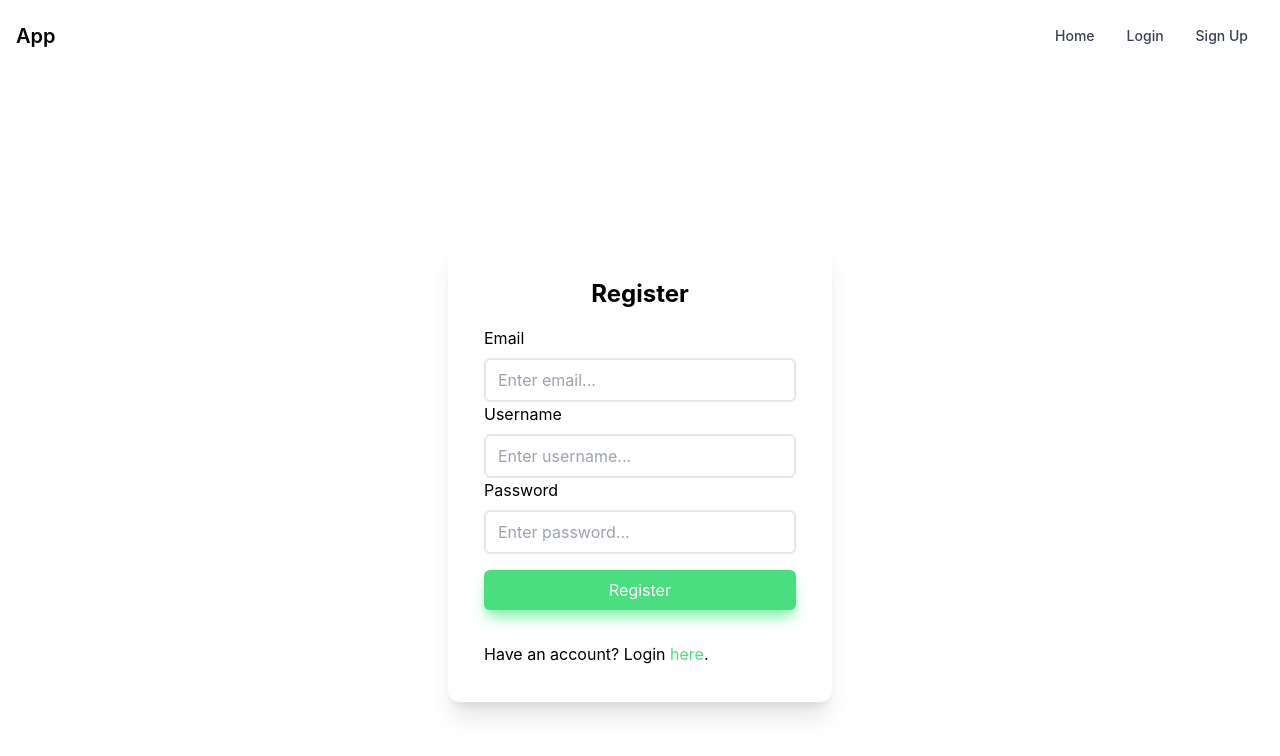
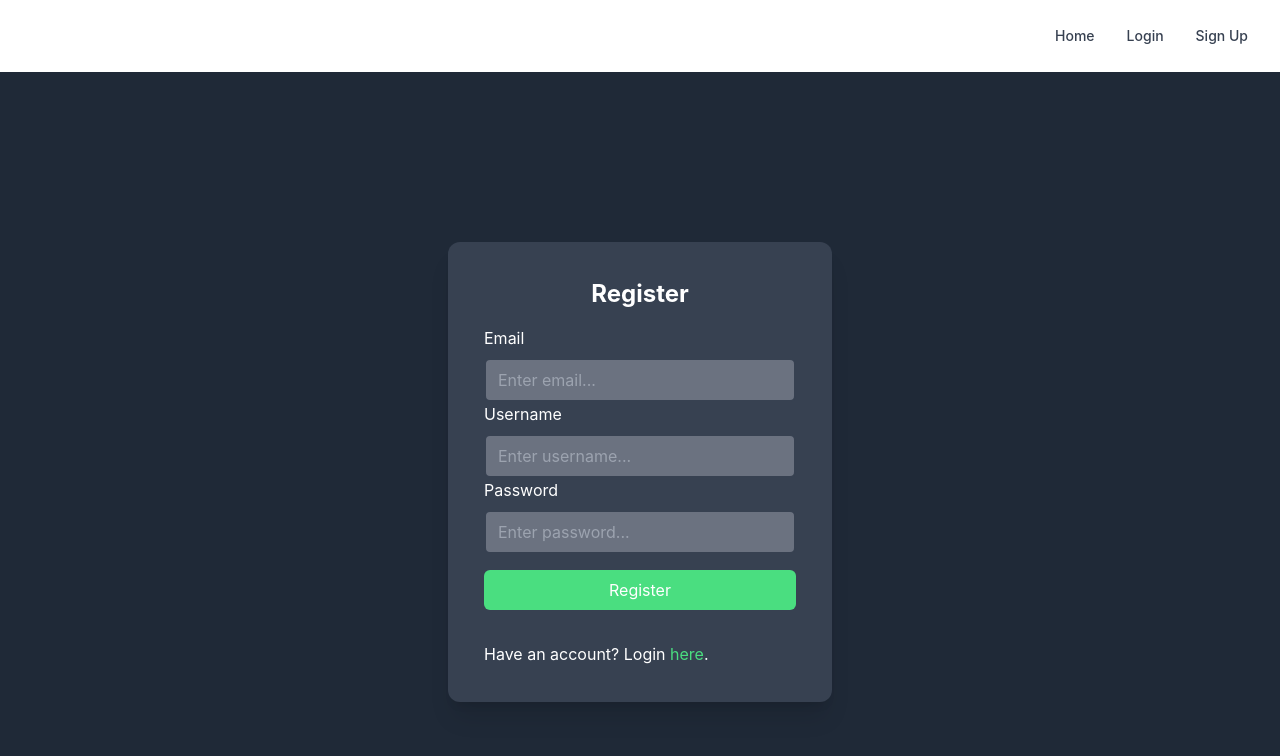
Before and after one commit to rhenaldkarrel/react-redux-toolkit-authentication-authorization-example, a React (Create React App) app: page /register in a window 1280 px wide. Shown: the top 756 px of the page. Built offline with nearby package versions, Linux system fonts and the light colour scheme.

Commit message:
styling: change color theme

```diff
--- a/src/components/BoardAdmin.tsx
+++ b/src/components/BoardAdmin.tsx
@@ -23,7 +23,7 @@ const BoardAdmin = () => {
   }, []);
 
   return (
-    <div className="h-screen bg-green-100 grid place-items-center">
+    <div className="h-screen grid place-items-center">
       <header className="text-3xl font-bold">
         <h3>{content}</h3>
       </header>
--- a/src/components/BoardModerator.tsx
+++ b/src/components/BoardModerator.tsx
@@ -23,7 +23,7 @@ const BoardModerator = () => {
   }, []);
 
   return (
-    <div className="h-screen bg-green-100 grid place-items-center">
+    <div className="h-screen grid place-items-center">
       <header className="text-3xl font-bold">
         <h3>{content}</h3>
       </header>
--- a/src/components/BoardUser.tsx
+++ b/src/components/BoardUser.tsx
@@ -23,7 +23,7 @@ const BoardUser = () => {
   }, []);
 
   return (
-    <div className="h-screen bg-green-100 grid place-items-center">
+    <div className="h-screen grid place-items-center">
       <header className="text-3xl font-bold">
         <h3>{content}</h3>
       </header>
--- a/src/components/Home.tsx
+++ b/src/components/Home.tsx
@@ -18,7 +18,7 @@ const Home = () => {
   }, []);
 
   return (
-    <div className="h-screen bg-green-100 grid place-items-center">
+    <div className="h-screen grid place-items-center">
       <header className="text-3xl font-bold">
         <h3>{content}</h3>
       </header>
--- a/src/index.css
+++ b/src/index.css
@@ -9,6 +9,8 @@ body {
     sans-serif;
   -webkit-font-smoothing: antialiased;
   -moz-osx-font-smoothing: grayscale;
+  @apply bg-gray-800;
+  @apply text-white;
 }
 
 code {
--- a/src/pages/Login/Login.tsx
+++ b/src/pages/Login/Login.tsx
@@ -2,7 +2,7 @@ import { useState, useEffect } from 'react';
 import { Formik, Field, Form, ErrorMessage } from 'formik';
 import * as Yup from 'yup';
 import { useAppDispatch, useAppSelector } from 'app/hooks';
-import { Navigate, useNavigate } from 'react-router-dom';
+import { Navigate, useNavigate, Link } from 'react-router-dom';
 
 import { login } from 'app/slices/auth';
 import { clearMessage } from 'app/slices/message';
@@ -53,7 +53,7 @@ export const Login = () => {
 
   return (
     <div className="grid justify-center items-center h-screen">
-      <div className="bg-white md:w-96 p-9 rounded-xl shadow-xl m-4">
+      <div className="bg-gray-700 md:w-96 p-9 rounded-xl shadow-xl m-4">
         <h1 className="font-bold mb-4 text-center text-2xl">Login</h1>
         <Formik
           initialValues={initialValues}
@@ -71,8 +71,8 @@ export const Login = () => {
                   name="username"
                   id="username"
                   placeholder="Enter username..."
-                  className={`border-2 rounded-md px-3 py-2 ${
-                    errors.username && touched.username && 'border-red-300'
+                  className={`border-2 border-gray-700 rounded-md px-3 py-2 bg-gray-500 ${
+                    errors.username && touched.username && 'border-red-500'
                   }`}
                 />
                 <ErrorMessage
@@ -90,8 +90,8 @@ export const Login = () => {
                   name="password"
                   id="password"
                   placeholder="Enter password..."
-                  className={`border-2 rounded-md px-3 py-2 ${
-                    errors.password && touched.password && 'border-red-300'
+                  className={`border-2 border-gray-700 rounded-md px-3 py-2 bg-gray-500 ${
+                    errors.password && touched.password && 'border-red-500'
                   }`}
                 />
                 <ErrorMessage
@@ -101,7 +101,7 @@ export const Login = () => {
                 />
               </div>
               <div className="grid mt-4">
-                <button className="bg-green-400 rounded-md text-white py-2 shadow-lg shadow-green-300">
+                <button className="bg-green-400 rounded-md text-white py-2">
                   Login
                 </button>
               </div>
@@ -110,9 +110,9 @@ export const Login = () => {
         </Formik>
         <div className="mt-8">
           Didn&apos;t have an account? Register{' '}
-          <a href="/register" className="text-green-400 hover:underline">
+          <Link to="/register" className="text-green-400 hover:underline">
             here
-          </a>
+          </Link>
           .
         </div>
         {message && (
--- a/src/pages/Profile/Profile.tsx
+++ b/src/pages/Profile/Profile.tsx
@@ -10,7 +10,7 @@ const Profile = () => {
 
   return (
     <div className="grid justify-center items-center h-screen">
-      <div className="bg-white md:w-96 p-9 rounded-xl shadow-xl m-4">
+      <div className="bg-white md:w-96 p-9 rounded-xl shadow-xl m-4 bg-gray-700">
         <h1>{currentUser.username}</h1>
         <p>ID: {currentUser.id}</p>
         <p>Email: {currentUser.email}</p>
--- a/src/pages/Register/Register.tsx
+++ b/src/pages/Register/Register.tsx
@@ -3,6 +3,7 @@ import { Formik, Field, Form, ErrorMessage } from 'formik';
 import * as Yup from 'yup';
 import { useAppDispatch, useAppSelector } from 'app/hooks';
 import classnames from 'classnames';
+import { Link } from 'react-router-dom';
 
 import { register } from 'app/slices/auth';
 import { clearMessage } from 'app/slices/message';
@@ -61,7 +62,7 @@ export const Register = () => {
 
   return (
     <div className="grid justify-center items-center h-screen">
-      <div className="bg-white md:w-96 p-9 rounded-xl shadow-xl m-4">
+      <div className="bg-gray-700 md:w-96 p-9 rounded-xl shadow-xl m-4">
         <h1 className="font-bold mb-4 text-center text-2xl">Register</h1>
         <Formik
           initialValues={initialValues}
@@ -79,8 +80,8 @@ export const Register = () => {
                   name="email"
                   id="email"
                   placeholder="Enter email..."
-                  className={`border-2 rounded-md px-3 py-2 ${
-                    errors.email && touched.email && 'border-red-300'
+                  className={`border-2 border-gray-700 bg-gray-500 rounded-md px-3 py-2 ${
+                    errors.email && touched.email && 'border-red-500'
                   }`}
                 />
                 <ErrorMessage
@@ -98,8 +99,8 @@ export const Register = () => {
                   name="username"
                   id="username"
                   placeholder="Enter username..."
-                  className={`border-2 rounded-md px-3 py-2 ${
-                    errors.username && touched.username && 'border-red-300'
+                  className={`border-2 border-gray-700 bg-gray-500 rounded-md px-3 py-2 ${
+                    errors.username && touched.username && 'border-red-500'
                   }`}
                 />
                 <ErrorMessage
@@ -117,8 +118,8 @@ export const Register = () => {
                   name="password"
                   id="password"
                   placeholder="Enter password..."
-                  className={`border-2 rounded-md px-3 py-2 ${
-                    errors.password && touched.password && 'border-red-300'
+                  className={`border-2 border-gray-700 bg-gray-500 rounded-md px-3 py-2 ${
+                    errors.password && touched.password && 'border-red-500'
                   }`}
                 />
                 <ErrorMessage
@@ -128,7 +129,7 @@ export const Register = () => {
                 />
               </div>
               <div className="grid mt-4">
-                <button className="bg-green-400 rounded-md text-white py-2 shadow-lg shadow-green-300">
+                <button className="bg-green-400 rounded-md text-white py-2">
                   Register
                 </button>
               </div>
@@ -137,9 +138,9 @@ export const Register = () => {
         </Formik>
         <div className="mt-8">
           Have an account? Login{' '}
-          <a href="/" className="text-green-400 hover:underline">
+          <Link to="/" className="text-green-400 hover:underline">
             here
-          </a>
+          </Link>
           .
         </div>
         {message && (
```
